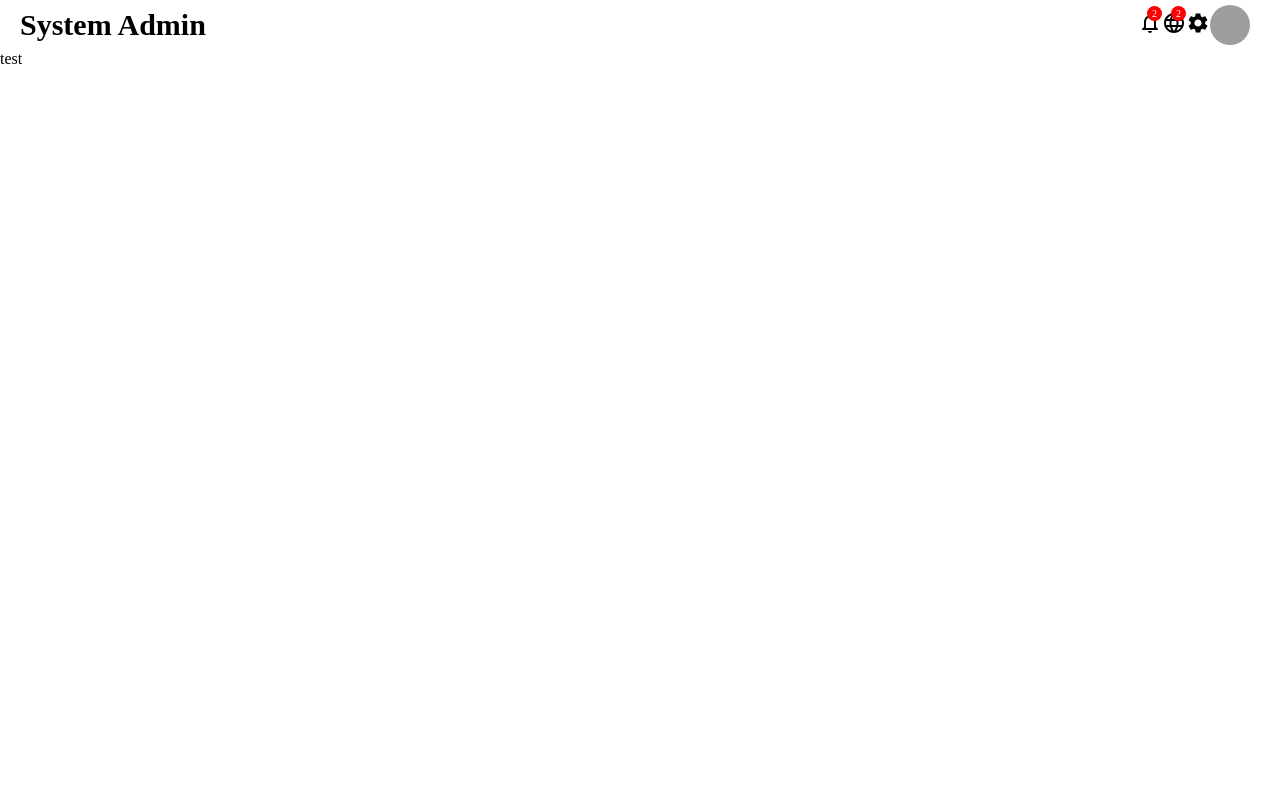
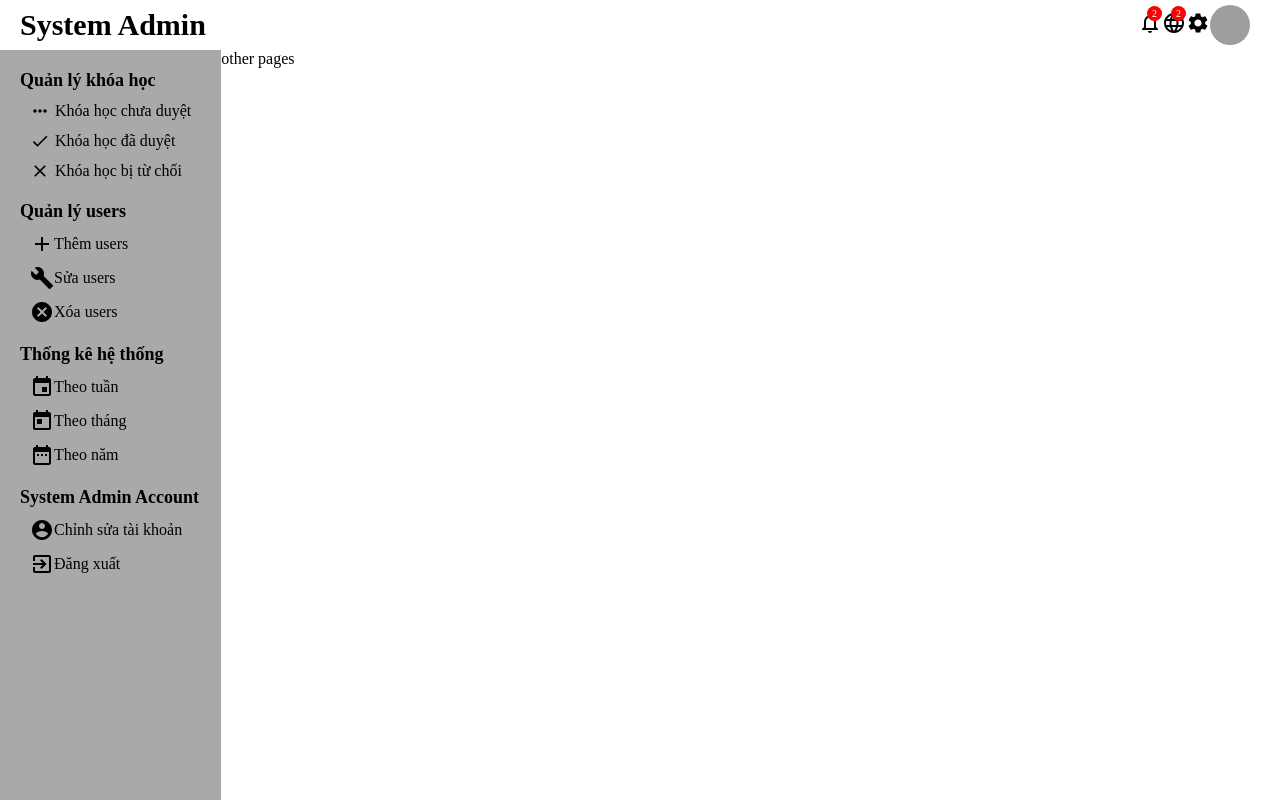
Before and after one commit to jay-pro/React-Admin-Dashboard-Tutorial, a React (Create React App) app in the folder my-admin-app/: page / in a window 1280 px wide. Built offline with nearby package versions, Linux system fonts and the light colour scheme; grey boxes are pictures that could not be loaded; the HTML template or start-up script is replaced by a standard one.

Commit message:
Sidebar menu component (name: sidebar)

```diff
--- a/my-admin-app/src/App.css
+++ b/my-admin-app/src/App.css
@@ -1,3 +1,12 @@
-*{
-    margin:0;
+* {
+  margin: 0;
 }
+
+.container {
+  display: flex;
+}
+
+.others {
+  flex: 4;
+  /* background-color: darkcyan; */
+}
--- a/my-admin-app/src/App.js
+++ b/my-admin-app/src/App.js
@@ -1,10 +1,16 @@
-import './App.css';
-import Topbar from './components/topbar/Topbar';
+import "./App.css";
+import Topbar from "./components/topbar/Topbar";
+import Sidebar from "./components/sidebar/Sidebar";
+import "./App.css";
+
 function App() {
   return (
     <div className="App">
       <Topbar />
-      test<br/>
+      <div className="container">
+        <Sidebar />
+        <div className="others">other pages</div>
+      </div>
     </div>
   );
 }
--- /dev/null
+++ b/my-admin-app/src/components/sidebar/Sidebar.js
@@ -0,0 +1,86 @@
+import React from "react";
+import "./sidebar.css";
+import { Check, Close, MoreHoriz } from "@material-ui/icons"; //Title quản lý khóa học
+import { Event, Today, DateRange } from "@material-ui/icons"; //Title thống kế hệ thống
+import { Add, Build, Cancel } from "@material-ui/icons"; //Title Quản lý users
+import { AccountCircle, ExitToApp } from "@material-ui/icons"; //Title System Admin Account
+
+function Sidebar() {
+  return (
+    <div>
+      <div className="sidebar">
+        <div className="sidebarWrapper">
+          <div className="sidebarMenu">
+            <h3 className="sidebarTitle">Quản lý khóa học</h3>
+            <ul className="sidebarList">
+              <li className="sidebarListItem" /* "sidebarListItem active" */>
+                <MoreHoriz className="sidebarIcon" />
+                Khóa học chưa duyệt
+              </li>
+              <li className="sidebarListItem">
+                <Check className="sidebarIcon" />
+                Khóa học đã duyệt
+              </li>
+              <li className="sidebarListItem">
+                <Close className="sidebarIcon" />
+                Khóa học bị từ chối
+              </li>
+            </ul>
+          </div>
+
+          <div className="sidebarMenu">
+            <h3 className="sidebarTitle">Quản lý users</h3>
+            <ul className="sidebarList">
+              <li className="sidebarListItem">
+                <Add />
+                Thêm users
+              </li>
+              <li className="sidebarListItem">
+                <Build />
+                Sửa users
+              </li>
+              <li className="sidebarListItem">
+                <Cancel />
+                Xóa users
+              </li>
+            </ul>
+          </div>
+
+          <div className="sidebarMenu">
+            <h3 className="sidebarTitle">Thống kê hệ thống</h3>
+            <ul className="sidebarList">
+              <li className="sidebarListItem">
+                <Event />
+                Theo tuần
+              </li>
+              <li className="sidebarListItem">
+                <Today />
+                Theo tháng
+              </li>
+              <li className="sidebarListItem">
+                <DateRange />
+                Theo năm
+              </li>
+            </ul>
+          </div>
+
+          <div className="sidebarMenu">
+            <h3 className="sidebarTitle">System Admin Account</h3>
+            <ul className="sidebarList">
+              <li className="sidebarListItem">
+                <AccountCircle />
+                Chỉnh sửa tài khoản
+              </li>
+              <li className="sidebarListItem">
+                <ExitToApp />
+                Đăng xuất
+              </li>
+            </ul>
+          </div>
+        </div>
+      </div>
+    </div>
+  );
+}
+
+export default Sidebar;
--- /dev/null
+++ b/my-admin-app/src/components/sidebar/sidebar.css
@@ -0,0 +1,46 @@
+.sidebar {
+  flex: 1;
+  height: calc(100vh - 50px);
+  background-color: darkgray;
+  /* cho sidebar cố định */
+  position: sticky;
+  top: 50px;
+}
+
+.sidebarWrapper {
+  padding: 20px;
+  color: black;
+}
+
+.sidebarMenu {
+  margin-bottom: 10px;
+}
+
+.sidebarTitle {
+  font-size: 18px;
+  color: black;
+}
+
+.sidebarList {
+  list-style: none;
+  padding: 5px;
+}
+
+.sidebarListItem {
+  padding: 5px;
+  cursor: pointer;
+  /* icon với chữ nằm ngang nhau */
+  display: flex;
+  align-items: center;
+  border-radius: 10px;
+}
+
+.sidebarListItem.active,
+.sidebarListItem:hover {
+  background-color: red;
+}
+
+.sidebarIcon {
+  margin-right: 5px;
+  font-size: 20px !important;
+}
```
Also changed, not shown: 1 other file (tests, documents, lock files or other folders).
